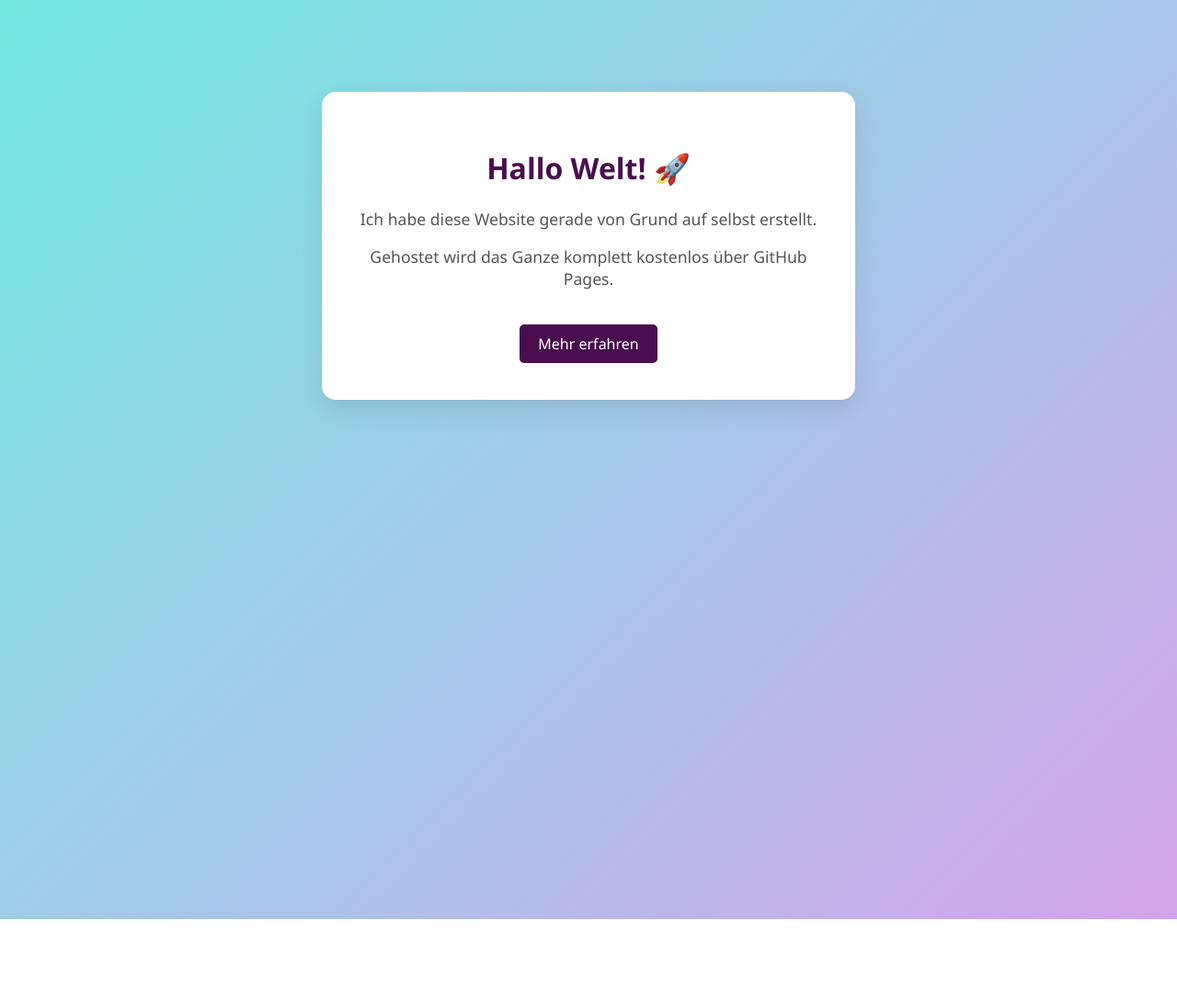
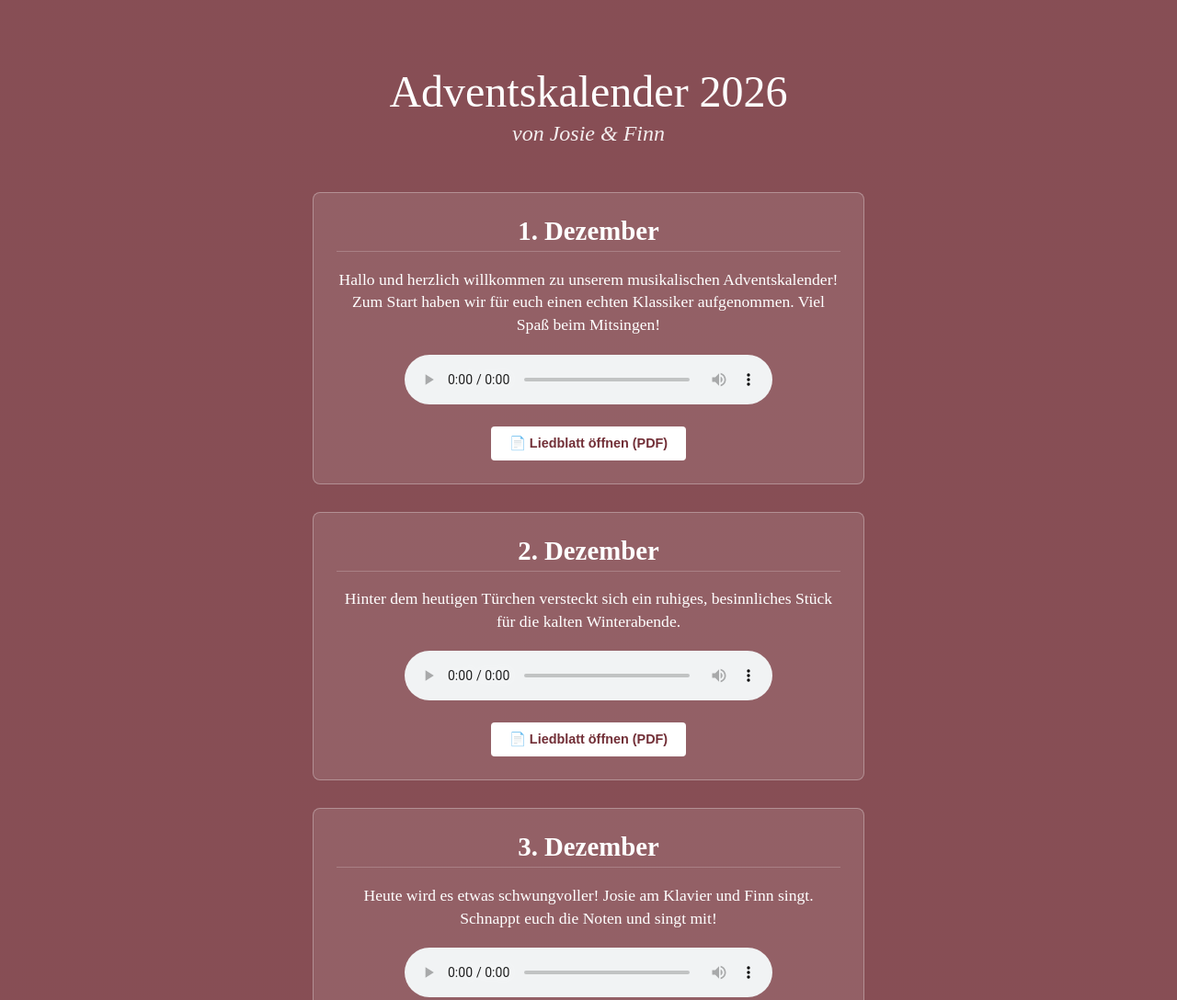
Before and after one commit to josieundfinn/josieundfinn.github.io, a plain HTML site: page index.html in a window 1280 px wide. Shown: the top 1088 px of the page at 92% size. Before the commit the page ends 1000 px from the top, so only its background shows below. Drawn offline with Linux system fonts and the light colour scheme.

Commit message:
Update index.html

```diff
--- a/index.html
+++ b/index.html
@@ -3,46 +3,137 @@
 <head>
     <meta charset="UTF-8">
     <meta name="viewport" content="width=device-width, initial-scale=1.0">
-    <title>Meine erste Website</title>
+    <title>Adventskalender 2026</title>
     <style>
+        /* Hintergrund und allgemeine Schrift */
         body {
-            font-family: 'Segoe UI', Tahoma, Geneva, Verdana, sans-serif;
+            background-color: #722F37; /* Bordeauxrot */
+            background-image: linear-gradient(rgba(255, 255, 255, 0.15), rgba(255, 255, 255, 0.15)); /* Leicht ausgeblichener Effekt */
+            color: #ffffff;
+            font-family: 'Times New Roman', Times, serif;
+            margin: 0;
+            padding: 40px 20px;
             text-align: center;
-            background: linear-gradient(135deg, #74ebe1 0%, #d4a5ec 100%);
-            color: #333;
-            margin: 0;
-            padding: 100px 20px;
-            min-height: 100vh;
         }
-        .container {
-            background: white;
-            padding: 40px;
-            border-radius: 15px;
-            box-shadow: 0 10px 25px rgba(0,0,0,0.1);
+
+        /* Überschriften */
+        h1 {
+            font-size: 3rem;
+            margin-bottom: 5px;
+            font-weight: normal;
+        }
+
+        .subtitle {
+            font-size: 1.5rem;
+            font-style: italic;
+            margin-top: 0;
+            margin-bottom: 50px;
+            opacity: 0.9;
+        }
+
+        /* Container für die Türchen */
+        .calendar-container {
+            max-width: 600px;
+            margin: 0 auto;
+            display: flex;
+            flex-direction: column;
+            gap: 30px; /* Abstand zwischen den Türchen */
+        }
+
+        /* Einzelnes Türchen */
+        .door {
+            background: rgba(255, 255, 255, 0.1); /* Leicht transparenter Kasten */
+            border: 1px solid rgba(255, 255, 255, 0.3);
+            border-radius: 8px;
+            padding: 25px;
+            text-align: center;
+        }
+
+        .door h2 {
+            font-size: 1.8rem;
+            margin-top: 0;
+            margin-bottom: 10px;
+            border-bottom: 1px solid rgba(255, 255, 255, 0.2);
+            padding-bottom: 5px;
+        }
+
+        .door p {
+            font-size: 1.1rem;
+            line-height: 1.4;
+            margin-bottom: 20px;
+        }
+
+        /* Musik-Player */
+        audio {
+            width: 100%;
+            max-width: 400px;
+            margin-bottom: 20px;
+        }
+
+        /* PDF-Download-Button */
+        .pdf-link {
             display: inline-block;
-            max-width: 500px;
+            color: #722F37;
+            background-color: #ffffff;
+            text-decoration: none;
+            padding: 10px 20px;
+            border-radius: 4px;
+            font-weight: bold;
+            font-family: sans-serif; /* Macht den Button moderner lesbar */
+            font-size: 0.9rem;
+            transition: background 0.2s;
         }
-        h1 { color: #4a0e4e; }
-        p { font-size: 1.1em; color: #555; }
-        .button {
-            display: inline-block;
-            background: #4a0e4e;
-            color: white;
-            padding: 10px 20px;
-            text-decoration: none;
-            border-radius: 5px;
-            margin-top: 20px;
-            transition: 0.3s;
+
+        .pdf-link:hover {
+            background-color: #e0e0e0;
         }
-        .button:hover { background: #6a1b75; }
     </style>
 </head>
 <body>
-    <div class="container">
-        <h1>Hallo Welt! 🚀</h1>
-        <p>Ich habe diese Website gerade von Grund auf selbst erstellt.</p>
-        <p>Gehostet wird das Ganze komplett kostenlos über GitHub Pages.</p>
-        <a href="#" class="button">Mehr erfahren</a>
+
+    <!-- Kopfzeile -->
+    <h1>Adventskalender 2026</h1>
+    <div class="subtitle">von Josie & Finn</div>
+
+    <!-- Hier werden die Türchen nacheinander hochgeladen -->
+    <div class="calendar-container">
+
+        <!-- TÜRCHEN 1 -->
+        <div class="door">
+            <h2>1. Dezember</h2>
+            <p>Hallo und herzlich willkommen zu unserem musikalischen Adventskalender! Zum Start haben wir für euch einen echten Klassiker aufgenommen. Viel Spaß beim Mitsingen!</p>
+
+            <!-- Der Musikplayer direkt auf der Seite -->
+            <audio controls src="musik/tag1.mp3">
+                Ihr Browser unterstützt das Audio-Element nicht.
+            </audio>
+
+            <br>
+            <!-- Der Link zum Notenblatt (PDF) -->
+            <a href="noten/tag1.pdf" target="_blank" class="pdf-link">📄 Liedblatt öffnen (PDF)</a>
+        </div>
+
+        <!-- TÜRCHEN 2 -->
+        <div class="door">
+            <h2>2. Dezember</h2>
+            <p>Hinter dem heutigen Türchen versteckt sich ein ruhiges, besinnliches Stück für die kalten Winterabende.</p>
+
+            <audio controls src="musik/tag2.mp3"></audio>
+            <br>
+            <a href="noten/tag2.pdf" target="_blank" class="pdf-link">📄 Liedblatt öffnen (PDF)</a>
+        </div>
+
+        <!-- TÜRCHEN 3 (Ein weiteres Beispiel) -->
+        <div class="door">
+            <h2>3. Dezember</h2>
+            <p>Heute wird es etwas schwungvoller! Josie am Klavier und Finn singt. Schnappt euch die Noten und singt mit!</p>
+
+            <audio controls src="musik/tag3.mp3"></audio>
+            <br>
+            <a href="noten/tag3.pdf" target="_blank" class="pdf-link">📄 Liedblatt öffnen (PDF)</a>
+        </div>
+
     </div>
+
 </body>
 </html>
```
